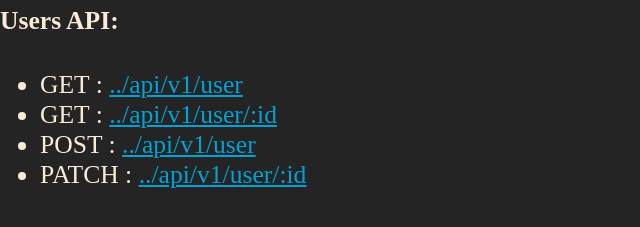
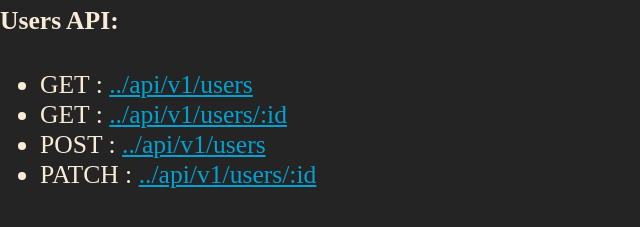
Before and after one commit to aHasnat1997/motor_masters_server, a website: page view/index.html in a window 1280 px wide. Shown: the part 187-414 px from the top of the page, 0-640 px from the left. Drawn offline with Linux system fonts and the light colour scheme.

Commit message:
FIX: index.html

```diff
--- a/view/index.html
+++ b/view/index.html
@@ -45,23 +45,23 @@
         <h4>Users API:</h4>
         <ul>
             <li>
-                <span>GET</span> : <a href="http://localhost:4000/api/v1/user">
-                    ../api/v1/user
+                <span>GET</span> : <a href="http://localhost:4000/api/v1/users">
+                    ../api/v1/users
                 </a>
             </li>
             <li>
-                <span>GET</span> : <a href="http://localhost:4000/api/v1/user/655ccb21abf62b13fa7e0a76">
-                    ../api/v1/user/:id
+                <span>GET</span> : <a href="http://localhost:4000/api/v1/users/655ccb21abf62b13fa7e0a76">
+                    ../api/v1/users/:id
                 </a>
             </li>
             <li>
-                <span>POST</span> : <a href="http://localhost:4000/api/v1/user">
-                    ../api/v1/user
+                <span>POST</span> : <a href="http://localhost:4000/api/v1/users">
+                    ../api/v1/users
                 </a>
             </li>
             <li>
-                <span>PATCH</span> : <a href="http://localhost:4000/api/v1/user/655ccb21abf62b13fa7e0a76">
-                    ../api/v1/user/:id
+                <span>PATCH</span> : <a href="http://localhost:4000/api/v1/users/655ccb21abf62b13fa7e0a76">
+                    ../api/v1/users/:id
                 </a>
             </li>
         </ul>
```
